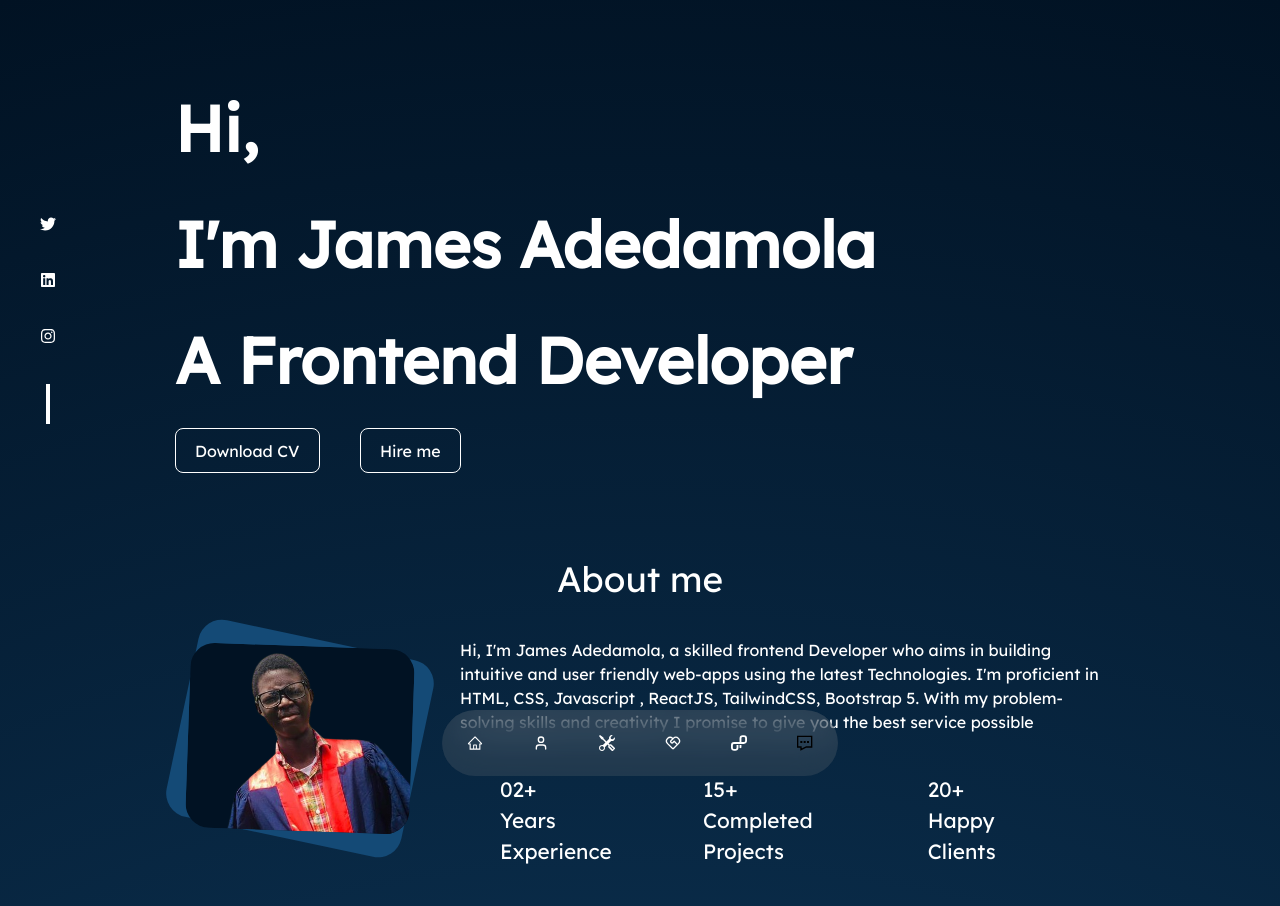
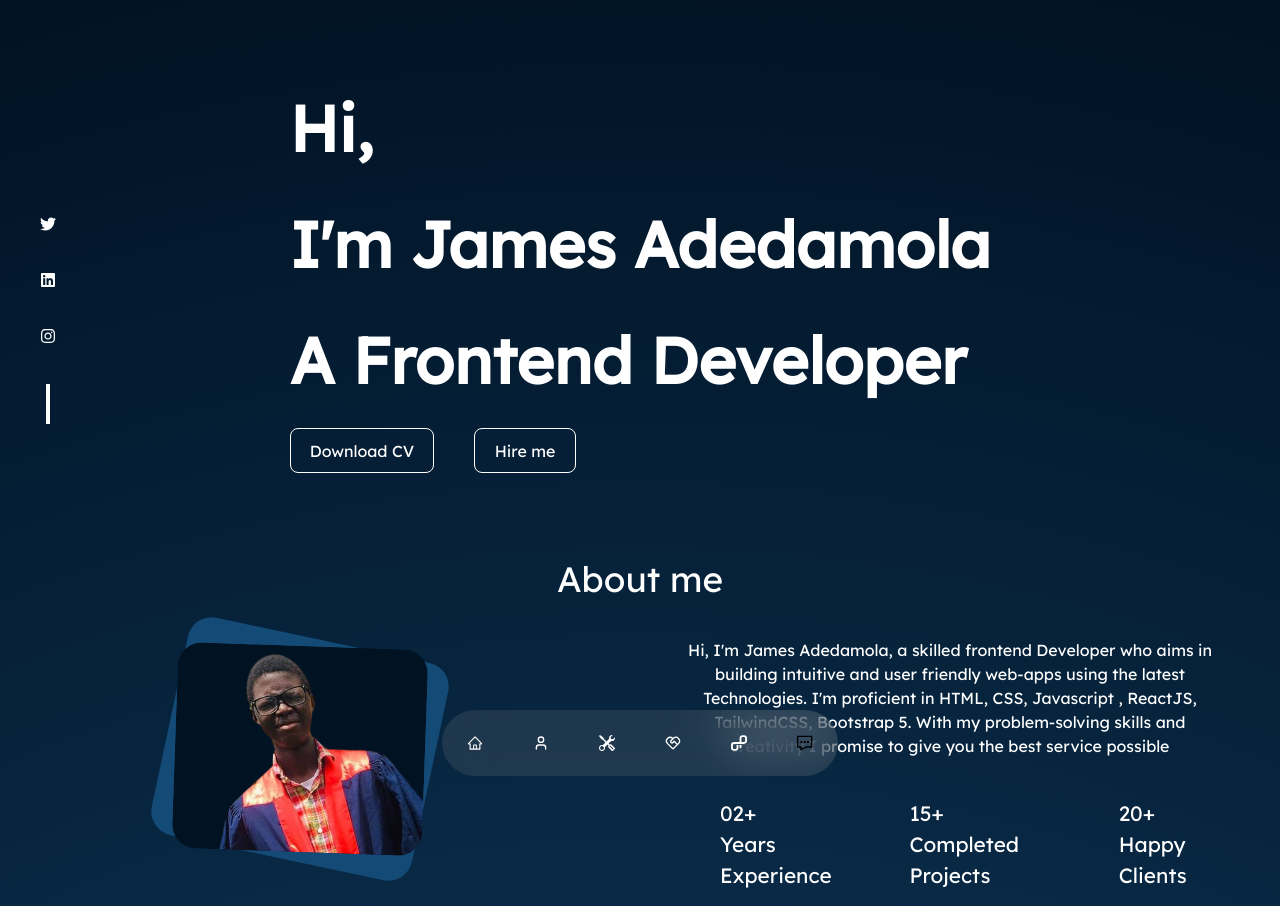
Before and after one commit to Adedamolas/AnimateZone, a React (Vite) app: page / in a window 1280 px wide. Shown: the top 906 px of the page. Built offline with nearby package versions, Linux system fonts and the light colour scheme; some icons are missing.

Commit message:
Update css
update css

```diff
--- a/src/components/About.tsx
+++ b/src/components/About.tsx
@@ -7,12 +7,14 @@ function About(){
             <div className="heading flex flex-col align-top justify-start">
                 <h2>About me</h2>
             </div>
-            <section className='about flex lg:flex-row sm:flex-col w-full space-x-10 align-middle justify-center'>
-               <article className='img_div flex flex-col justify-center align-top p-2 rotate-12 over overflow-visible bg-darkblue w-60  rounded-3xl'>
-                    <img className='bg-slate-100 bg-darkbg rounded-3xl' width={'250px'} src={img} alt="" />
-               </article>
-               <article className='flex flex-col w-half space-y-10'>
-                    <p className='w-full'>
+            <section className='about flex lg:flex-row sm:flex-col w-full space-x-10 align-middle justify-center sm:gap-10 sm:place-items-center w- w-full'>
+                <div className='w-full place-items-center flex flex-row justify-center align-middle'>
+                    <article className='img_div flex flex-col justify-center align-top p-2 rotate-12 over overflow-visible bg-darkblue w-60  rounded-3xl sm:w-max place-items-center'>
+                        <img className='bg-slate-100 bg-darkbg rounded-3xl' width={'250px'} src={img} alt="" />
+                    </article>
+                </div>
+               <article className='flex flex-col w-full space-y-10'>
+                    <p className='w-nine text-center'>
                         Hi, I'm James Adedamola, a skilled frontend Developer
                         who aims in building intuitive and user friendly web-apps
                         using the latest Technologies. I'm proficient in HTML, CSS, Javascript
--- a/src/components/Zone.tsx
+++ b/src/components/Zone.tsx
@@ -10,8 +10,8 @@ function Zone(){
 
     return(
         <>
-            <header className='flex flex-row justify-around z-20 bg-none px-20 space-x-10'>
-                <div className="flex flex-col py-20 space-y-5">
+            <header className='flex flex-row justify-center z-20 bg-none px-20 space-x-10'>
+                <div className="flex flex-col py-20 space-y-5 sm:text-center lg:text-left">
                     <h1 className='md-10'>Hi,</h1>
                     <h1>I'm James Adedamola</h1>
                     <h1>A Frontend Developer</h1>
@@ -22,11 +22,6 @@ function Zone(){
                         <button>Hire me</button>
                     </div>
                 </div>
-                <section className='flex flex-col'>
-                    {/* <article className='bg-darkblue p-7 rounded-2xl rotate-12 h h-min'>
-                        <img className='bg-slate-100' width={'350px'} src={img} alt="" />
-                    </article> */}
-                </section>
             </header>
             <article className='flex flex-col absolute top-40 left-10 gap-10 place-items-center'>
                 <FaWhatsapp />
--- a/src/index.css
+++ b/src/index.css
@@ -101,6 +101,10 @@ button:focus-visible {
     background: radial-gradient(circle, #144a76 0%, #011223 100%);
 
   }
+  article{
+    margin: 0;
+    margin-left: 0;
+  }
   button{
     border-radius: 8px;
     border: 1px solid white;
--- a/tailwind.config.js
+++ b/tailwind.config.js
@@ -29,7 +29,8 @@ export default {
       width: {
         full: "100%",
         half: "50%",
-        quart: "75%"
+        quart: "75%",
+        nine: "90%"
       },
       maxWidth: {
         cardWidth: '10rem',
```
